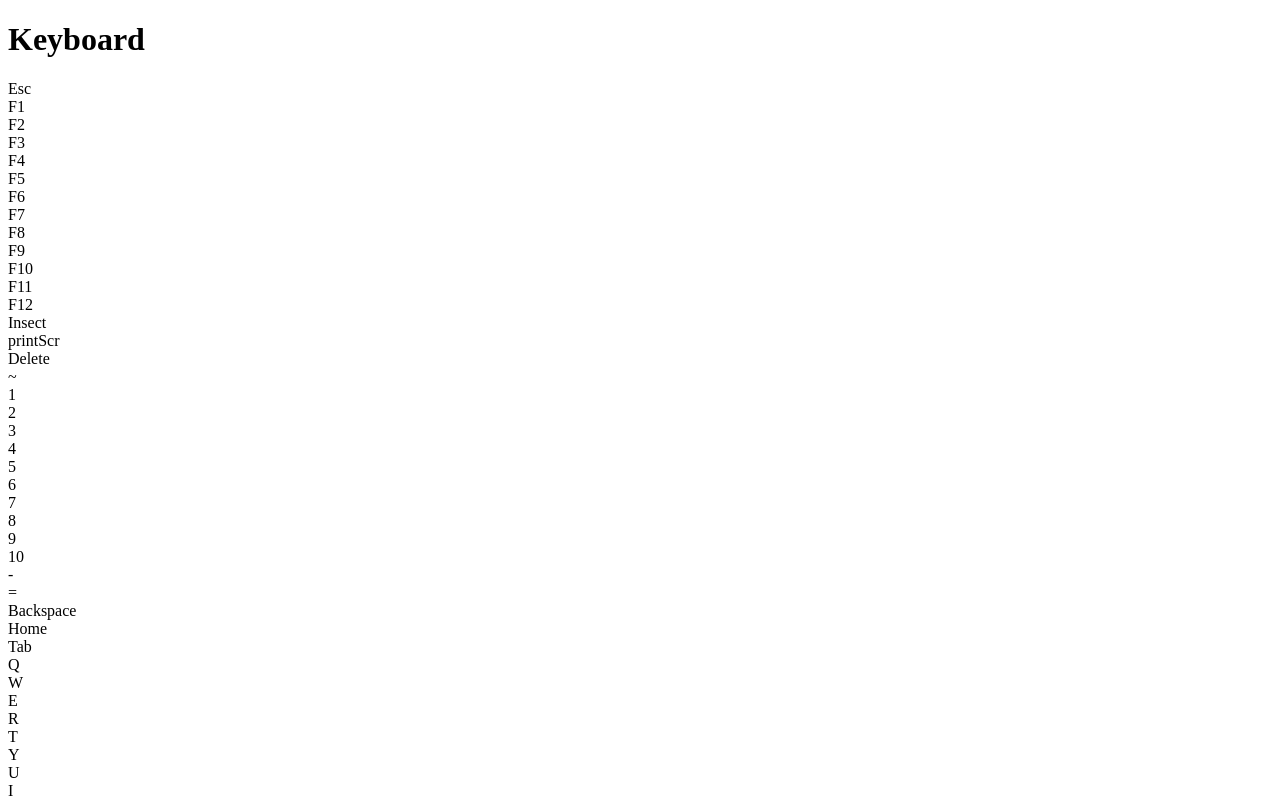
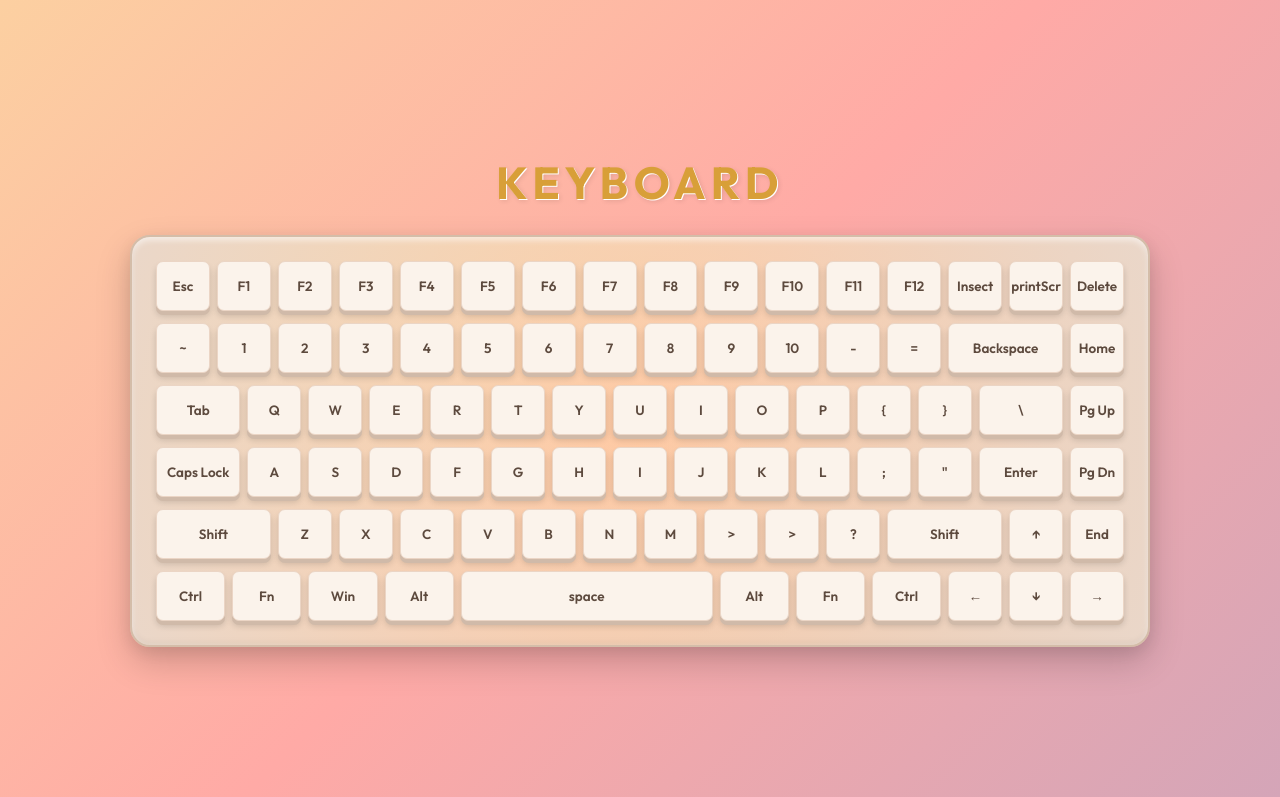
Before and after one commit to SIMANTA-stack/PBEL-FS, a plain HTML site: page day-4/assignment/keyboard.html in a window 1280 px wide. Shown: the top 797 px of the page. Drawn offline with Linux system fonts and the light colour scheme; files that its build step writes are made by us from their sources.

Commit message:
keyboard file is modified to include the correct stylesheet link for keyboard.css instead of style.css.

```diff
--- a/day-4/assignment/keyboard.html
+++ b/day-4/assignment/keyboard.html
@@ -14,7 +14,7 @@
       href="https://fonts.googleapis.com/css2?family=Outfit:wght@400;600;700&display=swap"
       rel="stylesheet"
     />
-    <link rel="stylesheet" href="style.css" />
+    <link rel="stylesheet" href="keyboard.css" />
   </head>
   <body>
     <div class="title-container">
```
